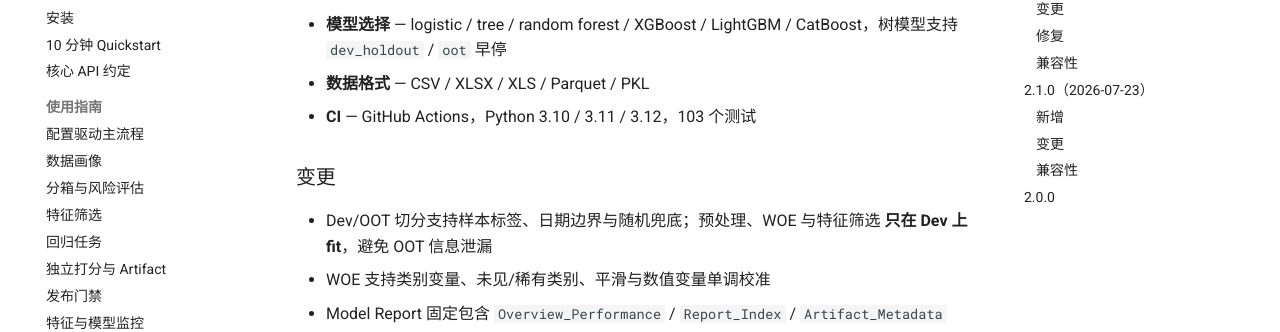
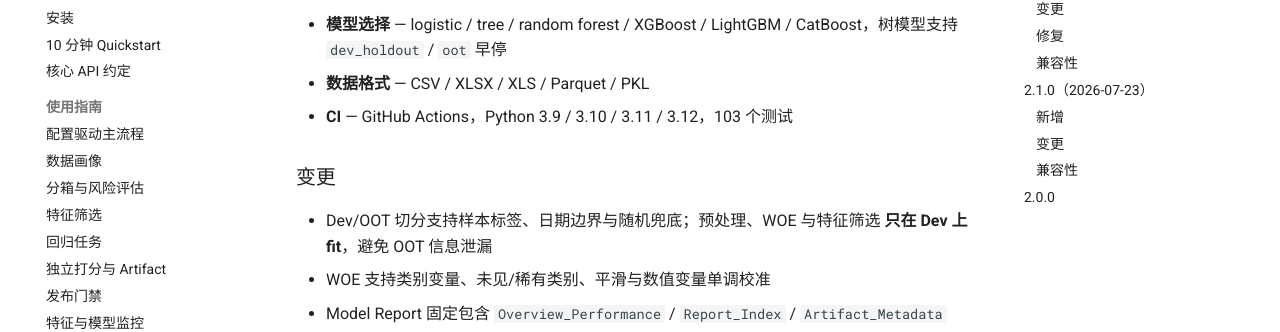
Before and after one commit to Levywiseco/auto-modeling-tool, an MkDocs documentation site: the page built from docs/project/release-notes.md, in a window 1280 px wide and 900 px high, scrolled down 851 px. Shown: the part 153-485 px from the top of the window. Built offline with MkDocs 1.6.1 and Material for MkDocs 9.7.7, drawn with Linux system fonts in a browser that asks for light colours; comment, search, counter and statistics services are not loaded.

Commit message:
docs: state the Python 3.9-3.12 CI matrix consistently (#6)
Two spots still listed the matrix as 3.10-3.12 after 3.9 was added.

Co-authored-by: Claude Opus 5 <noreply@anthropic.com>

```diff
--- a/docs/project/release-notes.md
+++ b/docs/project/release-notes.md
@@ -30,7 +30,7 @@
 - **模型选择** — logistic / tree / random forest / XGBoost / LightGBM /
   CatBoost，树模型支持 `dev_holdout` / `oot` 早停
 - **数据格式** — CSV / XLSX / XLS / Parquet / PKL
-- **CI** — GitHub Actions，Python 3.10 / 3.11 / 3.12，103 个测试
+- **CI** — GitHub Actions，Python 3.9 / 3.10 / 3.11 / 3.12，103 个测试
 
 ### 变更
 
```
Also changed, not shown: CHANGELOG.md (+3 -3 lines).
